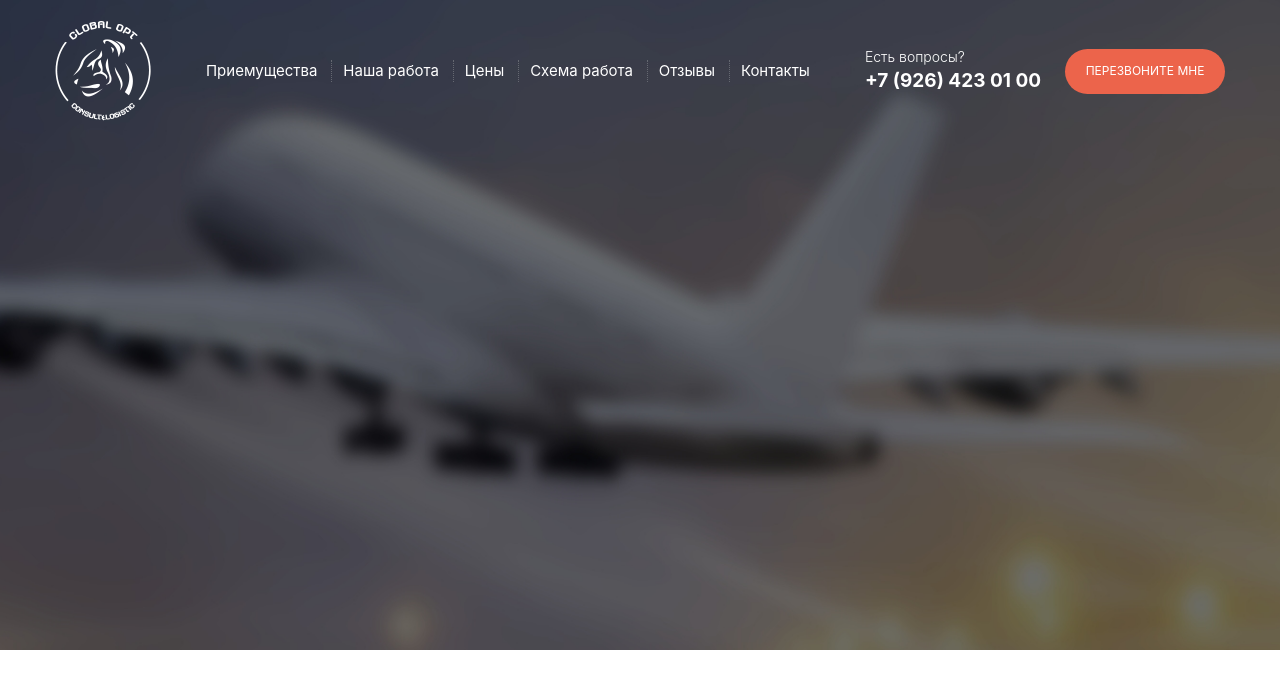
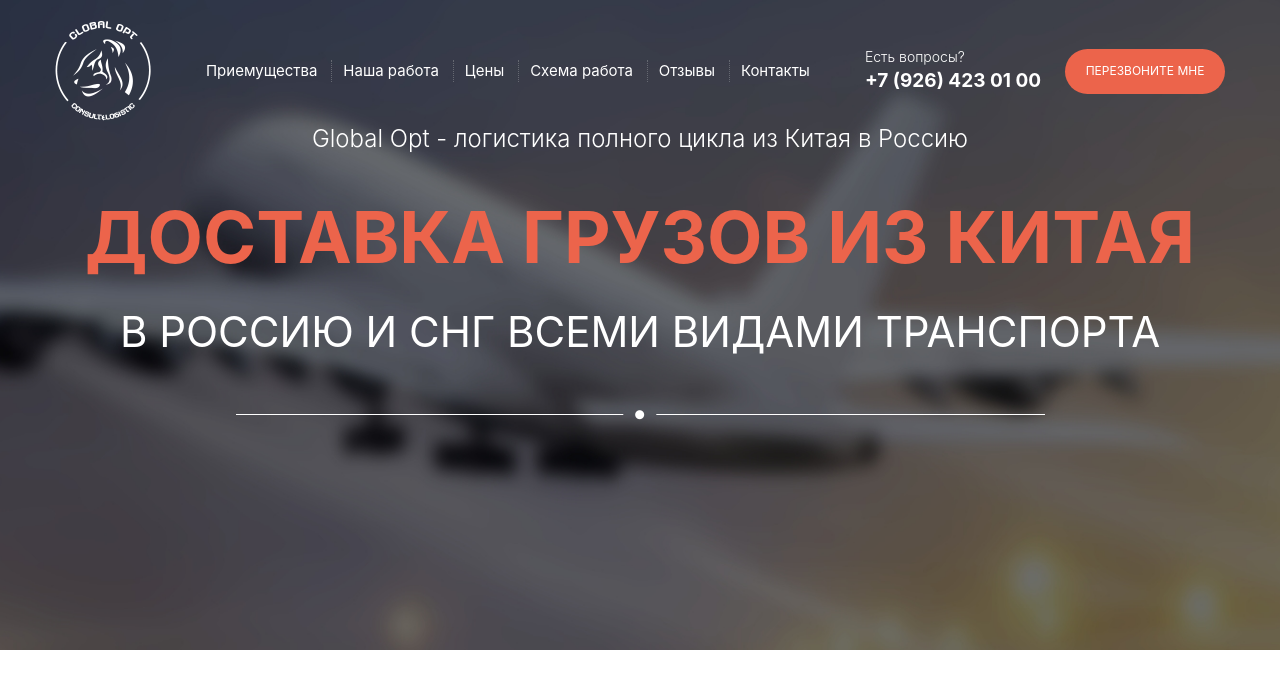
Before and after one commit to Klypatskyy/glopt, a website: page src/index.html in a window 1280 px wide. Drawn offline with nearby package versions, Linux system fonts and the light colour scheme; files that its build step writes are made by us from their sources; files whose address does not match are found by name.

Commit message:
сверстал в секции промо заголовки

```diff
--- a/src/index.html
+++ b/src/index.html
@@ -28,6 +28,12 @@
                     <a href="tel:79264230100" class="header__phone">+7 (926) 423 01 00</a></div>
                     <button class="buttons buttons_header-">Перезвоните мне</button>
            </header>
+           <div class="promo_wrapper">
+               <h1 class="promo-title promo__title">Global Opt - логистика полного цикла из Китая в Россию</h1>
+               <h2 class="promo-subtitle promo__subtitle">Доставка грузов из Китая</h2>
+               <h2 class="promo-dscr promo__dscr">В Россию и СНГ всеми видами транспорта</h2>
+               <img src="img/header/line.png" alt="line" class="wrapper_line">
+           </div>
        </div>
    </section>
 </body>
--- a/src/sass/blocks/_promo.scss
+++ b/src/sass/blocks/_promo.scss
@@ -2,4 +2,37 @@
     min-height: 650px;
     padding: 21px 0 93px 0;
     background: url(../img/main_bg.jpg) center (center/cover) no-repeat;
+    &_wrapper {
+        text-align: center;
+    }
+    &-title {
+        color: #ffffff;
+        font-size: 24px;
+        font-weight: 300;
+    }
+    &__title {
+        margin-bottom: 26px;
+    }
+    &-subtitle {
+        font-size: 72px;
+        font-weight: 700;
+        text-transform: uppercase;
+        color: $main-color;
+    }
+    &__subtitle {
+        margin-bottom: 9px;
+    }
+    &-dscr {
+        color: #ffffff;
+        font-size: 42px;
+        font-weight: 400;
+        text-transform: uppercase;
+    }
+
+    &__dscr {
+        margin-bottom: 38px;
+    }
+    &_line {
+        margin-bottom: 31px;
+    }
 }
```
Also changed, not shown: dist/css/style.min.css, dist/img/header/line.png (added), dist/index.html.
